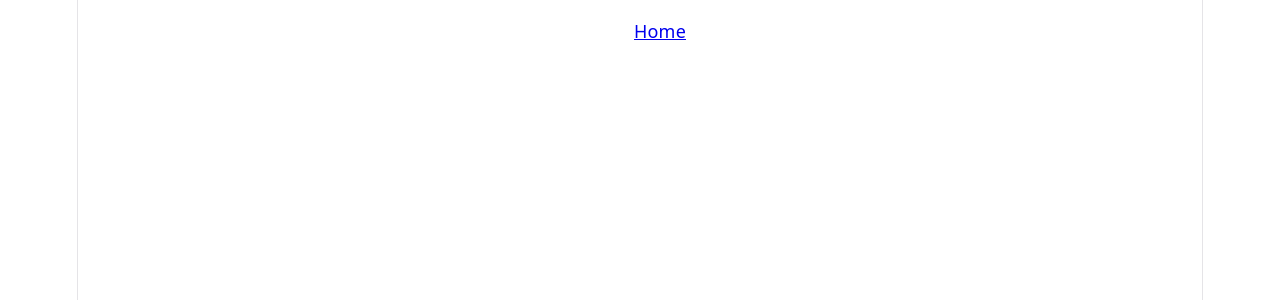
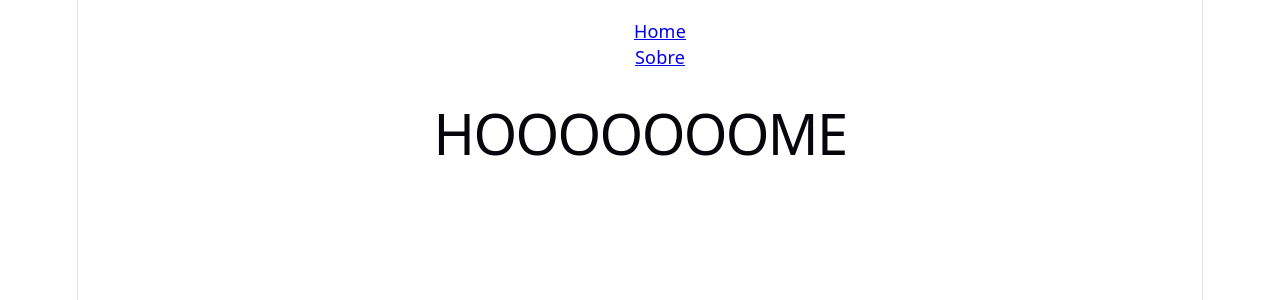
Before and after one commit to MaikeraHW/React_router, a React (Vite) app: page / in a window 1280 px wide. Shown: the top 300 px of the page. Built offline with nearby package versions, Linux system fonts and the light colour scheme.

Commit message:
realizado testes de rotas

```diff
--- /dev/null
+++ b/src/App copy.jsx
@@ -0,0 +1,12 @@
+import { BrowserRouter, Route, Routes, Link } from 'react-router-dom'
+
+import './App.css'
+
+function AppCopy() {
+
+  return (
+      <h1>HOOOOOOOME</h1>
+  )
+}
+
+export default AppCopy
--- a/src/App.jsx
+++ b/src/App.jsx
@@ -1,6 +1,6 @@
-import { BrowserRouter, Route, Router, Link } from 'react-router-dom'
-
+import { BrowserRouter, Route, Routes, Link } from 'react-router-dom'
 import './App.css'
+import AppCopy from './App copy'
 
 function App() {
 
@@ -9,11 +9,25 @@ function App() {
       <nav>
         <ul>
           <li> <Link to="/"> Home </Link> </li>
+          <li> <Link to="/sobre"> Sobre </Link> </li>
         </ul>
       </nav>
 
+
+        <Routes>
+          <Route path="/" element={<AppCopy />}/>
+          <Route path="/sobre" element={<h1>Aqui está a tela Sobre mim</h1>}/>
+          <Route path="*" element={<p>Página não encontrada</p>} />
+        </Routes>
     </BrowserRouter>
+
+
   )
 }
 
+//BrowserRouter é onde faz os direcionamentos
+//Routes é o espaço onde será inserido os conteúdos dinâmicos
+//Route é o elemento que será inserido
+// Route path="*" Usada pra quando não encontrar a página
+
 export default App
```
